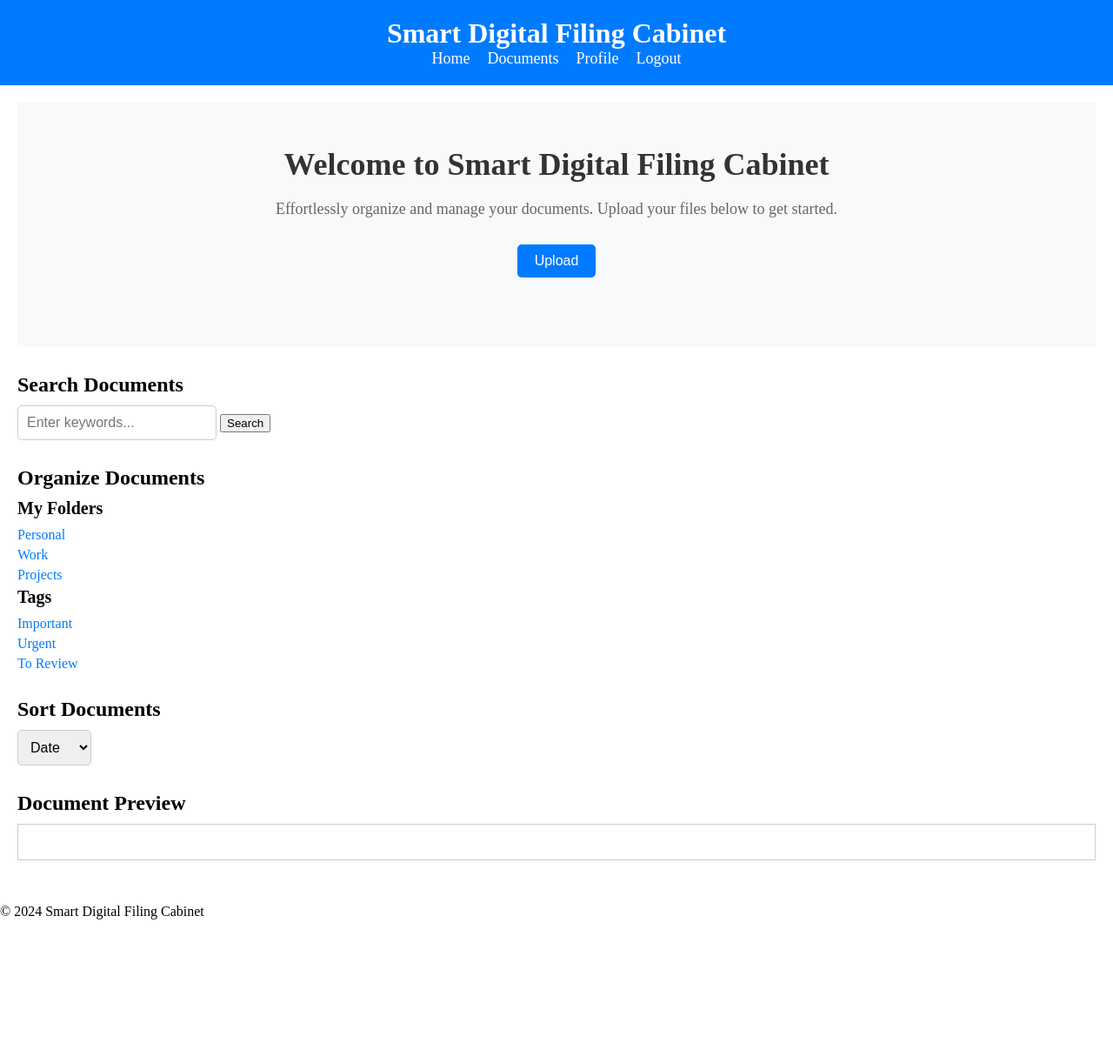
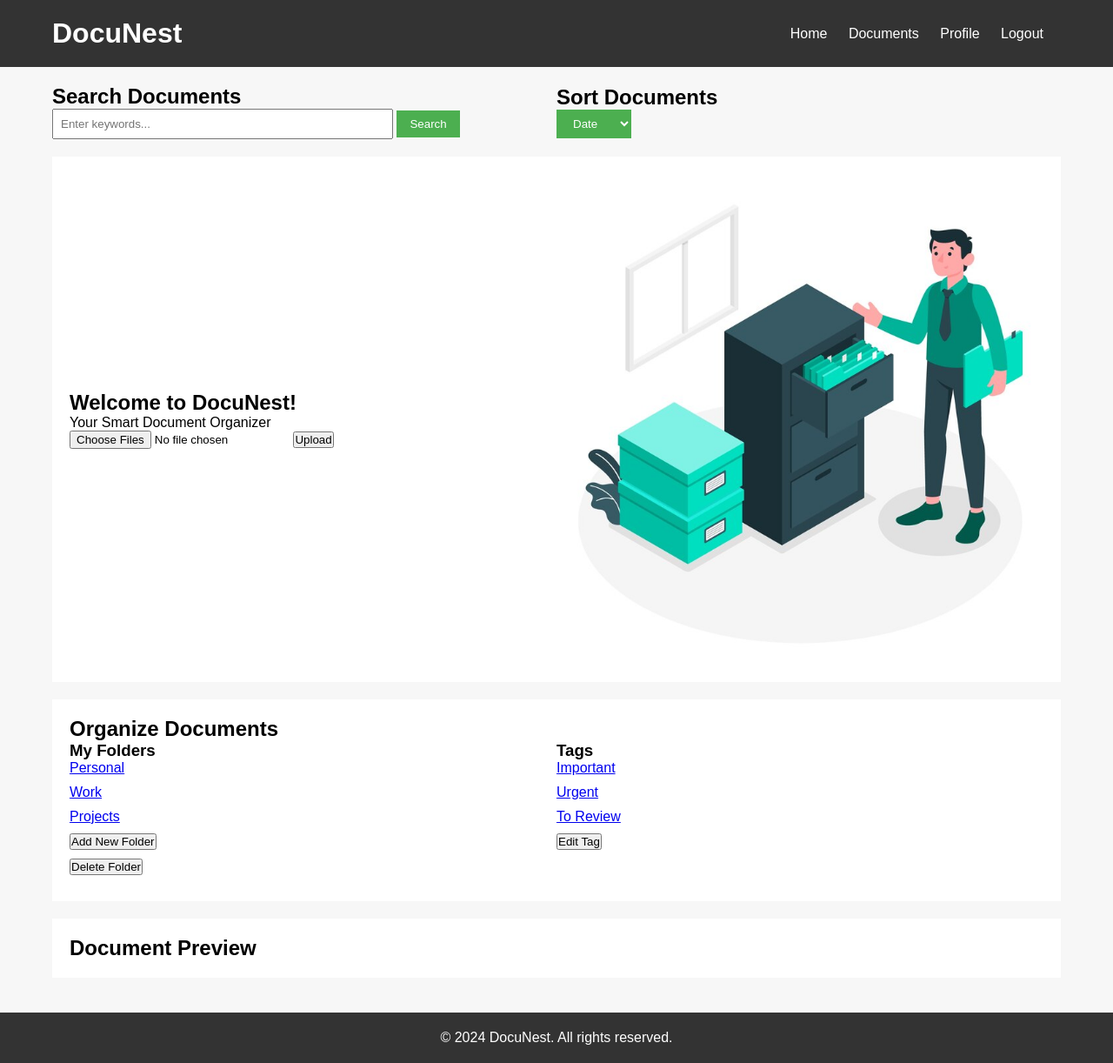
Before and after one commit to sherry-web/Smart-Digital-Filing-Cabinet, a plain HTML site: page index.html in a window 1280 px wide. Shown: the whole page at 87% size. Before the commit the page ends 1057 px from the top, so only its background shows below. Drawn offline with Linux system fonts and the light colour scheme.

Commit message:
updated files

```diff
--- a/Style.css
+++ b/Style.css
@@ -1,165 +1,169 @@
-body, h1, h2, h3, p, ul, li {
+* {
     margin: 0;
     padding: 0;
-  }
-
-  /* Set box-sizing to border-box for easier layout */
-  *, *:before, *:after {
     box-sizing: border-box;
 }
 
-  /* Header */
-  header {
-    background-color: #007bff;
-    color: #fff;
-    padding: 20px;
-    text-align: center;
+/* Global Styles */
+body {
+    font-family: Arial, sans-serif;
+    background-color: #f7f7f7;
 }
 
-  header h1 {
-    font-size: 32px;
+.container {
+    max-width: 1200px;
+    margin: 0 auto;
+    padding: 0 20px;
 }
 
-  /* Navigation */
+header {
+    background-color: #333;
+    color: #fff;
+    padding: 20px 0;
+}
+
+header .container {
+    display: flex;
+    justify-content: space-between;
+    align-items: center;
+}
+
 nav ul {
     list-style-type: none;
-    margin: 0;
-    padding: 0;
-    display: flex;
-    justify-content: center;
 }
 
 nav ul li {
+    display: inline-block;
     margin-right: 20px;
 }
 
-  nav ul li:last-child {
-    margin-right: 0;
+nav ul li a {
+    text-decoration: none;
+    color: #fff;
 }
 
-  nav ul li a {
-    color: #fff;
-    text-decoration: none;
-    font-size: 18px;
-    transition: color 0.3s ease;
+main {
+    padding: 20px 0;
 }
 
-  nav ul li a:hover {
-    color: #ffc107;
+/* Search and Sort Section */
+.search-and-sort {
+    display: flex;
+    justify-content: space-between;
+    align-items: center;
+    margin-bottom: 20px;
 }
 
-  /* Main */
-  main {
-    padding: 20px;
+#search-section, #sorting-section {
+    flex: 1;
+    margin-right: 20px;
 }
 
-  main h2 {
-    font-size: 24px;
-    margin-bottom: 10px;
+#search-section input[type="text"] {
+    padding: 8px;
+    width: 70%;
+}
+
+#search-section button, #sorting-section select {
+    padding: 8px 15px;
+    background-color: #4CAF50;
+    color: white;
+    border: none;
+    cursor: pointer;
 }
 
 /* Hero Section */
 #hero-section {
-    background-color: #f8f9fa;
-    padding: 50px 20px;
+    display: flex;
+    justify-content: space-between;
+    align-items: center;
+    background-color: #fff;
+    padding: 20px;
+    margin-bottom: 20px;
+}
+
+.hero-content {
+    flex: 1;
+}
+
+.hero-image {
+    flex: 1;
     text-align: center;
 }
 
-  .hero-content {
-    max-width: 800px;
-    margin: 0 auto;
+.hero-image img {
+    max-width: 100%;
+    height: auto;
 }
 
-  .hero-content h2 {
-    font-size: 36px;
+/* Organize Documents Section */
+#organize-section {
+    background-color: #fff;
+    padding: 20px;
     margin-bottom: 20px;
-    color: #333;
 }
 
-  .hero-content p {
-    font-size: 18px;
-    margin-bottom: 30px;
-    color: #666;
+.organize-options {
+    display: flex;
 }
 
-  #upload-form {
-    margin-bottom: 30px;
+.folders, .tags {
+    flex: 1;
+    margin-right: 20px;
 }
 
-  #file-input {
-    display: block;
-    margin: 0 auto 20px;
+.folders ul, .tags ul {
+    list-style-type: none;
 }
 
-  #file-input[type="file"] {
-    opacity: 0;
-    position: absolute;
-    z-index: -1;
-  }
-
-  #file-input + button {
-    background-color: #007bff;
-    color: #fff;
-    padding: 10px 20px;
-    border: none;
-    border-radius: 5px;
-    font-size: 16px;
-    cursor: pointer;
-    transition: background-color 0.3s ease;
-  }
-
-  #file-input + button:hover {
-    background-color: #0056b3;
-  }
-
-  /* Other Sections */
-  section {
-    margin-bottom: 30px;
-  }
-
-  /* Search Functionality */
-  #search-input {
-    padding: 10px;
-    font-size: 16px;
-    border: 1px solid #ccc;
-    border-radius: 5px;
-  }
-
-  /* Organize Documents */
-  #folders h3, #tags h3 {
-    font-size: 20px;
+.folders ul li, .tags ul li {
     margin-bottom: 10px;
 }
 
-  #folders ul, #tags ul {
-    list-style-type: none;
-    padding: 0;
+/* Document Preview Section */
+#preview-section {
+    background-color: #fff;
+    padding: 20px;
+    margin-bottom: 20px;
 }
 
-  #folders ul li, #tags ul li {
-    margin-bottom: 5px;
+/* Footer */
+footer {
+    background-color: #333;
+    color: #fff;
+    padding: 20px 0;
+    text-align: center;
 }
 
-  #folders ul li a, #tags ul li a {
-    color: #007bff;
-    text-decoration: none;
-    font-size: 16px;
+footer .container p {
+    margin: 0;
 }
 
-  #folders ul li a:hover, #tags ul li a:hover {
-    text-decoration: underline;
+/* Responsive Design */
+@media (max-width: 768px) {
+    header .container {
+        flex-direction: column;
+        text-align: center;
     }
 
-  /* Sorting Options */
-  #sort-by {
-    padding: 10px;
-    font-size: 16px;
-    border: 1px solid #ccc;
-    border-radius: 5px;
+    header nav {
+        margin-top: 10px;
     }
 
-  /* Preview and Quick View */
-  #preview-pane {
-    border: 1px solid #ccc;
-    padding: 20px;
+    .search-and-sort {
+        flex-direction: column;
     }
+
+    #search-section, #sorting-section {
+        margin-right: 0;
+        margin-bottom: 20px;
+    }
+
+    #search-section input[type="text"] {
+        width: 100%;
+    }
+
+    .folders, .tags {
+        margin-right: 0;
+    }
+}
--- a/index.html
+++ b/index.html
@@ -1,15 +1,15 @@
-<!DOCTYPE html>
 <!DOCTYPE html>
 <html lang="en">
 <head>
     <meta charset="UTF-8">
     <meta name="viewport" content="width=device-width, initial-scale=1.0">
-    <title>Smart Digital Filing Cabinet</title>
-    <link rel="stylesheet" href="Style.css">
+    <title>DocuNest: Your Smart Document Organizer</title>
+    <link rel="stylesheet" href="style.css">
 </head>
 <body>
     <header>
-        <h1>Smart Digital Filing Cabinet</h1>
+        <div class="container">
+            <h1>DocuNest</h1>
             <nav>
                 <ul>
                     <li><a href="#">Home</a></li>
@@ -18,24 +18,12 @@
                     <li><a href="#">Logout</a></li>
                 </ul>
             </nav>
+        </div>
     </header>
 
     <main>
-        <!-- Hero Section with Document Upload -->
-        <section id="hero-section">
-            <div class="hero-content">
-                <h2>Welcome to Smart Digital Filing Cabinet</h2>
-                <p>Effortlessly organize and manage your documents. Upload your files below to get started.</p>
-                <form id="upload-form" enctype="multipart/form-data">
-                    <input type="file" id="file-input" accept=".pdf,.doc,.docx,.jpg,.png" multiple>
-                    <button type="submit">Upload</button>
-                </form>
-            </div>
-            <div class="hero-image">
-                <!-- Insert hero image here -->
-            </div>
-        </section>
-
+        <div class="container">
+            <div class="search-and-sort">
                 <!-- Search Functionality -->
                 <section id="search-section">
                     <h2>Search Documents</h2>
@@ -43,27 +31,6 @@
                         <input type="text" id="search-input" placeholder="Enter keywords...">
                         <button type="submit">Search</button>
                     </form>
-        </section>
-
-        <!-- Organizational Tools -->
-        <section id="organize-section">
-            <h2>Organize Documents</h2>
-            <div id="folders">
-                <h3>My Folders</h3>
-                <ul>
-                    <li><a href="#">Personal</a></li>
-                    <li><a href="#">Work</a></li>
-                    <li><a href="#">Projects</a></li>
-                </ul>
-            </div>
-            <div id="tags">
-                <h3>Tags</h3>
-                <ul>
-                    <li><a href="#">Important</a></li>
-                    <li><a href="#">Urgent</a></li>
-                    <li><a href="#">To Review</a></li>
-                </ul>
-            </div>
                 </section>
 
                 <!-- Sorting Options -->
@@ -75,18 +42,64 @@
                         <option value="type">Type</option>
                     </select>
                 </section>
+            </div>
+          <!-- Hero Section -->
+<section id="hero-section">
+    <div class="hero-content">
+        <h2>Welcome to DocuNest!</h2>
+        <p>Your Smart Document Organizer</p>
+        <form id="upload-form" enctype="multipart/form-data">
+            <input type="file" id="file-input" accept=".pdf,.doc,.docx,.jpg,.png" multiple>
+            <button type="submit">Upload</button>
+        </form>
+    </div>
+    <div class="hero-image">
+        <img src="assets\fillingsystem.jpg" alt="Hero Image">
+    </div>
+</section>
 
-        <!-- Preview and Quick View -->
+            <section id="organize-section">
+                <h2>Organize Documents</h2>
+                <div class="organize-options">
+                    <div class="folders">
+                        <h3>My Folders</h3>
+                        <ul>
+                            <li><a href="#">Personal</a></li>
+                            <li><a href="#">Work</a></li>
+                            <li><a href="#">Projects</a></li>
+                            <!-- Option to Add New Folder -->
+                            <li><button onclick="addNewFolder()">Add New Folder</button></li>
+                            <!-- Option to Delete Folder -->
+                            <li><button onclick="deleteFolder()">Delete Folder</button></li>
+                        </ul>
+                    </div>
+                    <div class="tags">
+                        <h3>Tags</h3>
+                        <ul>
+                            <li><a href="#">Important</a></li>
+                            <li><a href="#">Urgent</a></li>
+                            <li><a href="#">To Review</a></li>
+                            <!-- Option to Edit Tag -->
+                            <li><button onclick="editTag()">Edit Tag</button></li>
+                        </ul>
+                    </div>
+                </div>
+            </section>
+
+            <!-- Document Preview Section -->
             <section id="preview-section">
                 <h2>Document Preview</h2>
                 <div id="preview-pane">
                     <!-- Placeholder for document preview -->
                 </div>
             </section>
+        </div>
     </main>
 
     <footer>
-        <p>&copy; 2024 Smart Digital Filing Cabinet</p>
+        <div class="container">
+            <p>&copy; 2024 DocuNest. All rights reserved.</p>
+        </div>
     </footer>
 
     <script src="script.js"></script>
```
Also changed, not shown: assets/fillingsystem.jpg (added). Lines whose indentation alone changed are shown as unchanged.
